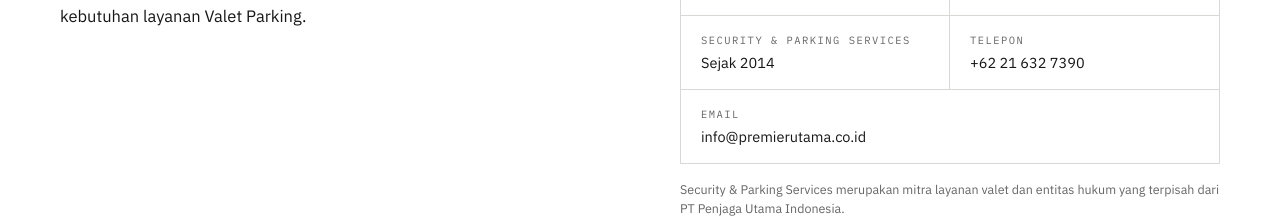
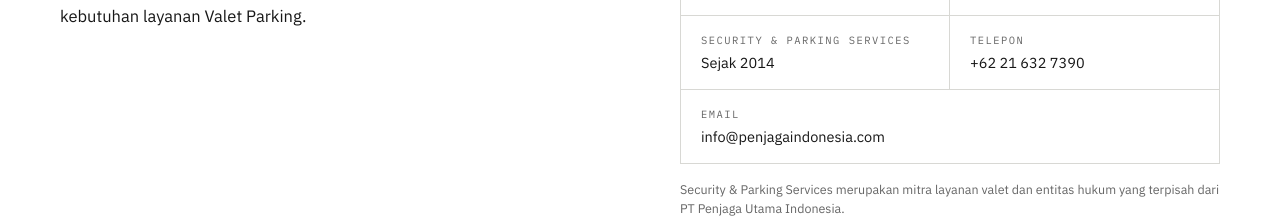
Before and after one commit to firdibackup/penjaga-web, a Next.js app: page / in a window 1280 px wide. Shown: the part 5360-5578 px from the top of the page. Built offline with nearby package versions, Linux system fonts and the light colour scheme.

Commit message:
feat: update contact information across multiple components for consistency

```diff
--- a/src/components/sections/contact.tsx
+++ b/src/components/sections/contact.tsx
@@ -1,18 +1,36 @@
 "use client";
 
 import { useState, type FormEvent } from "react";
-import { Globe, Mail, MapPin, Phone, Printer } from "lucide-react";
+import { Globe, Mail, MapPin, Phone } from "lucide-react";
 import { Container, Eyebrow } from "@/components/kit";
 import { Reveal } from "@/components/motion/reveal";
 
-const NEEDS = ["Security Service", "Valet Parking", "Security & Valet", "Lainnya"];
+const NEEDS = [
+  "Security Service",
+  "Valet Parking",
+  "Security & Valet",
+  "Lainnya",
+];
 
 const DETAILS = [
-  { icon: Phone, label: "Telepon", value: "(021) 384 0960", href: "tel:+62213840960" },
-  { icon: MapPin, label: "Alamat Partner", value: "Jl. Suryo Pranoto, Harmoni Plaza II Blok I No.5, Petojo Utara, Jakarta Pusat 10130" },
-  { icon: Phone, label: "Telepon Partner", value: "+62 21 632 7390", href: "tel:+62216327390" },
-  { icon: Printer, label: "Fax", value: "+62 21 632 7393" },
-  { icon: Mail, label: "Email", value: "info@premierutama.co.id", href: "mailto:info@premierutama.co.id" },
+  {
+    icon: Phone,
+    label: "Telepon",
+    value: "0813 8880 1886",
+    href: "tel:+6281388801886",
+  },
+  {
+    icon: MapPin,
+    label: "Alamat Partner",
+    value:
+      "Jl. Suryo Pranoto, Harmoni Plaza II Blok I No.5, Petojo Utara, Jakarta Pusat 10130",
+  },
+  {
+    icon: Mail,
+    label: "Email",
+    value: "info@penjagaindonesia.com",
+    href: "mailto:info@penjagaindonesia.com",
+  },
   // { icon: Globe, label: "Website", value: "www.premierutama.co.id", href: "https://www.premierutama.co.id" },
 ];
 
@@ -40,7 +58,7 @@
       pesan,
     ].join("\n");
     const subject = `Konsultasi ${need} — ${nama || "Website"}`;
-    window.location.href = `mailto:info@premierutama.co.id?subject=${encodeURIComponent(
+    window.location.href = `mailto:info@penjagaindonesia.com?subject=${encodeURIComponent(
       subject,
     )}&body=${encodeURIComponent(body)}`;
   };
@@ -70,17 +88,40 @@
               <form onSubmit={onSubmit} className="mt-8 flex flex-col gap-5">
                 <div className="grid grid-cols-1 gap-5 sm:grid-cols-2">
                   <div>
-                    <label htmlFor="nama" className={labelCls}>Nama</label>
-                    <input id="nama" name="nama" required className={inputCls} placeholder="Nama Anda" />
+                    <label htmlFor="nama" className={labelCls}>
+                      Nama
+                    </label>
+                    <input
+                      id="nama"
+                      name="nama"
+                      required
+                      className={inputCls}
+                      placeholder="Nama Anda"
+                    />
                   </div>
                   <div>
-                    <label htmlFor="perusahaan" className={labelCls}>Perusahaan / Organisasi</label>
-                    <input id="perusahaan" name="perusahaan" className={inputCls} placeholder="Opsional" />
+                    <label htmlFor="perusahaan" className={labelCls}>
+                      Perusahaan / Organisasi
+                    </label>
+                    <input
+                      id="perusahaan"
+                      name="perusahaan"
+                      className={inputCls}
+                      placeholder="Opsional"
+                    />
                   </div>
                 </div>
                 <div>
-                  <label htmlFor="kontak" className={labelCls}>Email / Telepon</label>
-                  <input id="kontak" name="kontak" required className={inputCls} placeholder="Email atau nomor telepon" />
+                  <label htmlFor="kontak" className={labelCls}>
+                    Email / Telepon
+                  </label>
+                  <input
+                    id="kontak"
+                    name="kontak"
+                    required
+                    className={inputCls}
+                    placeholder="Email atau nomor telepon"
+                  />
                 </div>
                 <div>
                   <span className={labelCls}>Kebutuhan Layanan</span>
@@ -103,8 +144,16 @@
                   </div>
                 </div>
                 <div>
-                  <label htmlFor="pesan" className={labelCls}>Pesan</label>
-                  <textarea id="pesan" name="pesan" rows={4} className={`${inputCls} h-auto py-3`} placeholder="Ceritakan kebutuhan Anda" />
+                  <label htmlFor="pesan" className={labelCls}>
+                    Pesan
+                  </label>
+                  <textarea
+                    id="pesan"
+                    name="pesan"
+                    rows={4}
+                    className={`${inputCls} h-auto py-3`}
+                    placeholder="Ceritakan kebutuhan Anda"
+                  />
                 </div>
                 <button
                   type="submit"
@@ -112,10 +161,6 @@
                 >
                   Konsultasikan Kebutuhan
                 </button>
-                <p className="text-[12px] leading-[1.5] text-steel">
-                  Mengirim akan membuka aplikasi email Anda menuju
-                  info@premierutama.co.id.
-                </p>
               </form>
             </Reveal>
           </div>
@@ -135,7 +180,10 @@
                   const inner = (
                     <div className="flex items-start gap-4 py-4">
                       <span className="mt-0.5 inline-flex h-9 w-9 shrink-0 items-center justify-center border border-[var(--line-hairline)] bg-white text-penjaga">
-                        <Icon className="h-[18px] w-[18px]" strokeWidth={1.75} />
+                        <Icon
+                          className="h-[18px] w-[18px]"
+                          strokeWidth={1.75}
+                        />
                       </span>
                       <span className="min-w-0">
                         <span className="block font-mono text-[10px] uppercase tracking-[0.14em] text-steel">
@@ -148,7 +196,11 @@
                     </div>
                   );
                   return d.href ? (
-                    <a key={d.label} href={d.href} className="no-underline transition-colors hover:text-penjaga [&_*]:transition-colors hover:[&_.text-ink]:text-penjaga">
+                    <a
+                      key={d.label}
+                      href={d.href}
+                      className="no-underline transition-colors hover:text-penjaga [&_*]:transition-colors hover:[&_.text-ink]:text-penjaga"
+                    >
                       {inner}
                     </a>
                   ) : (
@@ -156,10 +208,6 @@
                   );
                 })}
               </div>
-              <p className="mt-6 border-l-[3px] border-penjaga pl-4 text-[12px] leading-[1.55] text-steel">
-                Kontak di atas merupakan kontak partner valet, Premier Valet /
-                PT. Primer Utama Indonesia.
-              </p>
             </div>
           </Reveal>
         </div>
--- a/src/components/sections/final-cta.tsx
+++ b/src/components/sections/final-cta.tsx
@@ -53,11 +53,11 @@
                 <ArrowRight className="h-4 w-4" strokeWidth={2} />
               </a>
               <a
-                href="tel:+62213840960"
+                href="tel:+6281388801886"
                 className="inline-flex h-[54px] items-center justify-center gap-3 rounded-[2px] border border-white/40 px-8 text-[13px] font-semibold uppercase tracking-[0.14em] text-white no-underline transition-colors duration-150 hover:border-white hover:bg-white hover:text-obsidian"
               >
                 <Phone className="h-4 w-4" strokeWidth={1.75} />
-                Hubungi (021) 384 0960
+                Hubungi 0813 8880 1886
               </a>
             </div>
           </Reveal>
--- a/src/components/sections/partner.tsx
+++ b/src/components/sections/partner.tsx
@@ -8,7 +8,7 @@
   { k: "Legal Entity", v: "PT. Primer Utama Indonesia" },
   { k: "Security & Parking Services", v: "Sejak 2014" },
   { k: "Telepon", v: "+62 21 632 7390" },
-  { k: "Email", v: "info@premierutama.co.id" },
+  { k: "Email", v: "info@penjagaindonesia.com" },
 ];
 
 export function Partner() {
--- a/src/components/sections/site-footer.tsx
+++ b/src/components/sections/site-footer.tsx
@@ -75,8 +75,8 @@
                 +62 21 632 7390
               </a>
               <br />
-              <a href="mailto:info@premierutama.co.id" className="text-white/80 no-underline transition-colors hover:text-penjaga">
-                info@premierutama.co.id
+              <a href="mailto:info@penjagaindonesia.com" className="text-white/80 no-underline transition-colors hover:text-penjaga">
+                info@penjagaindonesia.com
               </a>
             </address>
           </div>
```
